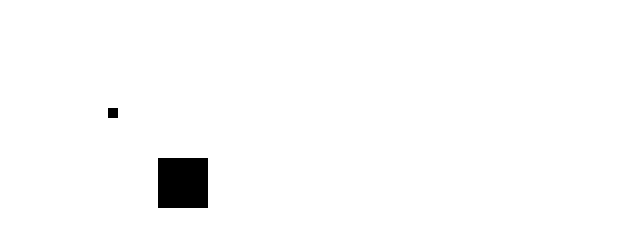
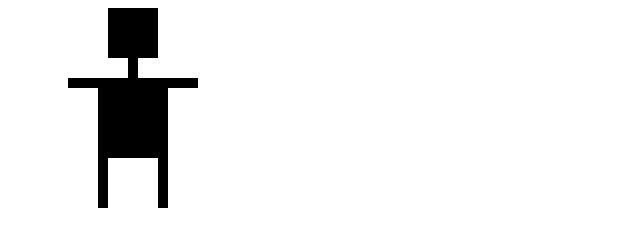
Before and after one commit to phiwanczuk/jsprc, a website: page canvas.html in a window 1280 px wide. Shown: the top 246 px of the page, without its empty margins (0-640 px from the left). Drawn offline with Linux system fonts and the light colour scheme.

Commit message:
stick added

```diff
--- a/canvas.html
+++ b/canvas.html
@@ -28,9 +28,13 @@
 
   var kontekst = plotno.getContext("2d");
 
-      kontekst.fillRect(150,150,50,50);
+      kontekst.fillRect(100,0,50,50);
 
-      kontekst.fillRect(100,100,10,10)
+      kontekst.fillRect(120,50,10,20)
+      kontekst.fillRect(60,70,130,10)
+      kontekst.fillRect(90,80,70,70)
+      kontekst.fillRect(90,150,10,50)
+      kontekst.fillRect(150,150,10,50)
 
 //  var plotno1 = document.getElementById("plotno1");
 //
```
